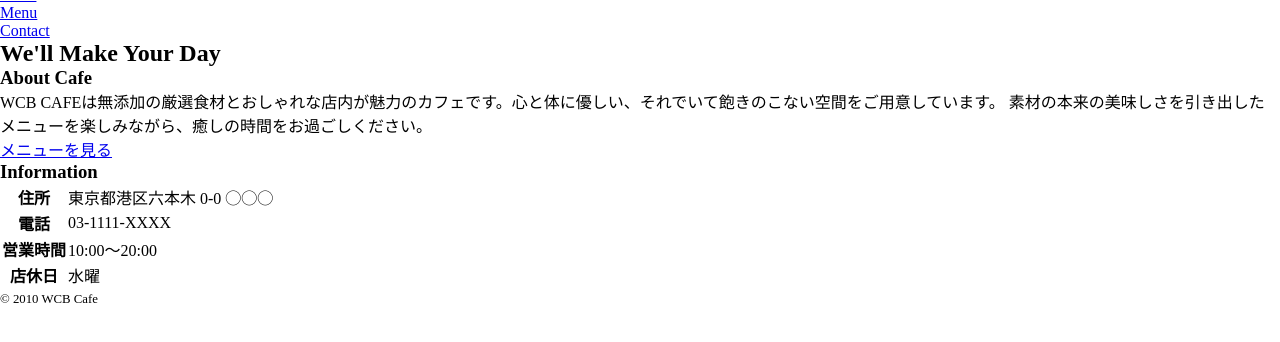
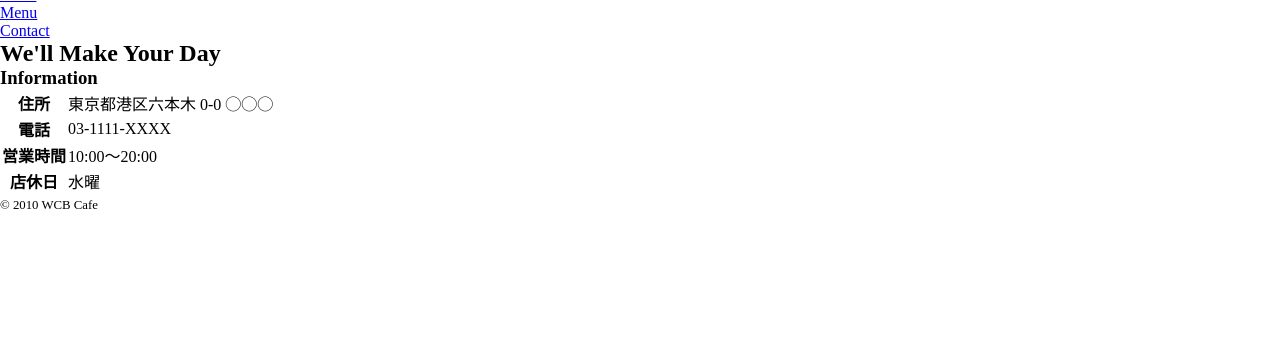
Before and after one commit to Sss0o1101/html-learn-b-, a plain HTML site: page chapter5(b)/index.html in a window 1280 px wide. Shown: the part 60-402 px from the top of the page. Drawn offline with Linux system fonts and the light colour scheme; some packages are replaced by stand-ins of ours.

Commit message:
added new text

```diff
--- a/chapter5(b)/index.html
+++ b/chapter5(b)/index.html
@@ -31,16 +31,7 @@
             <h2 class="page-title font-english">We'll Make Your Day</h2>
         </div>
 
-        <section class="about">
-            <h3 class="heading-large font-english">About Cafe</h3>
-            <p>
-                WCB CAFEは無添加の厳選食材とおしゃれな店内が魅力のカフェです。心と体に優しい、それでいて飽きのこない空間をご用意しています。
-                素材の本来の美味しさを引き出したメニューを楽しみながら、癒しの時間をお過ごしください。
-            </p>
-            <div class="align-center">
-                <a class="btn" href="menu.html">メニューを見る</a>
-            </div>
-        </section>
+
 
         <footer class="page-footer">
             <h3 class="heading-large font-english">Information</h3>
```
